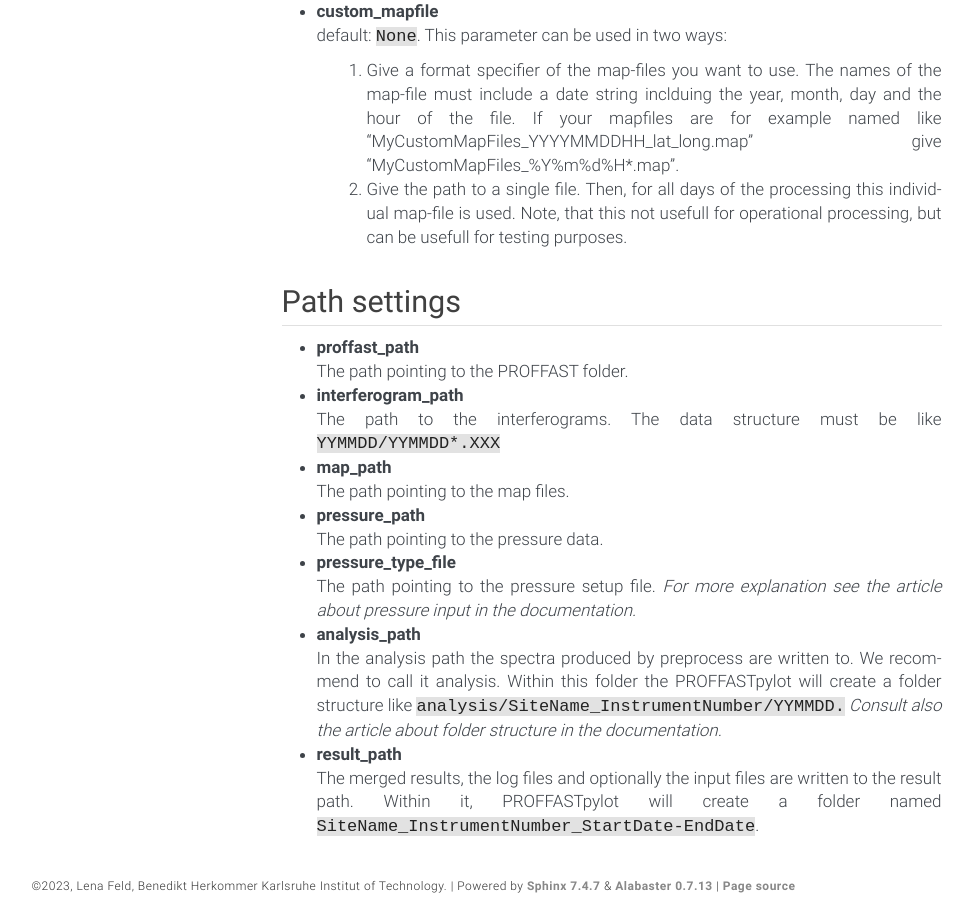
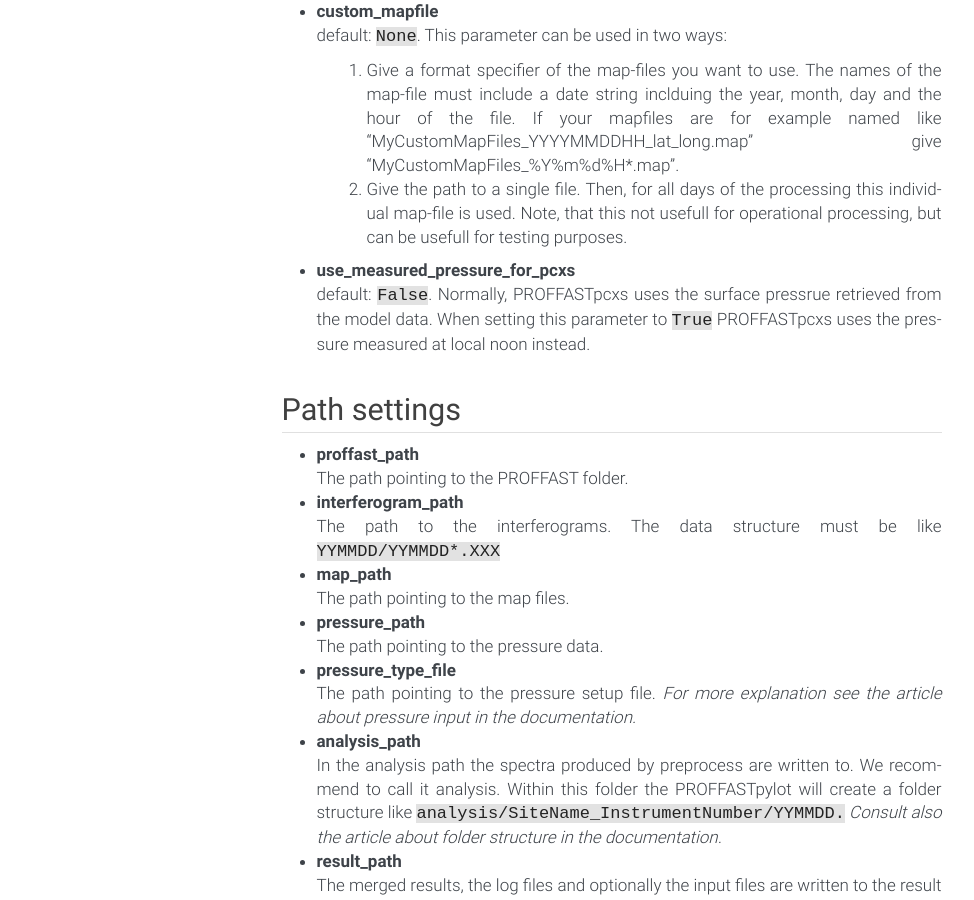
Before and after one commit to coccon/proffastpylot, a Sphinx documentation site: the page built from docs/2-1_all_input_parameters.md, in a window 1280 px wide and 900 px high, scrolled down 1789 px. Shown: the whole window, without its empty margins (0-974 px from the left). Built offline with Sphinx 7.4.7, drawn with Linux system fonts in a browser that asks for light colours.

Commit message:
add description of use_measured_pressure_for_pcxs

```diff
--- a/docs/2-1_all_input_parameters.md
+++ b/docs/2-1_all_input_parameters.md
@@ -72,6 +72,11 @@ In this file all parameters are given and explained.
     If your mapfiles are for example named like "MyCustomMapFiles_YYYYMMDDHH_lat_long.map" give  "MyCustomMapFiles_%Y%m%d%H*.map".
     2. Give the path to a single file. Then, for all days of the processing this individual map-file is used. Note, that this not usefull for operational processing, but can be usefull for testing purposes.
 
+- **use_measured_pressure_for_pcxs**
+  default: `False`.
+  Normally, PROFFASTpcxs uses the surface pressrue retrieved from the model data.
+  When setting this parameter to `True` PROFFASTpcxs uses the pressure measured at local noon instead.
+
 ## Path settings
 
 - **proffast_path**
```
